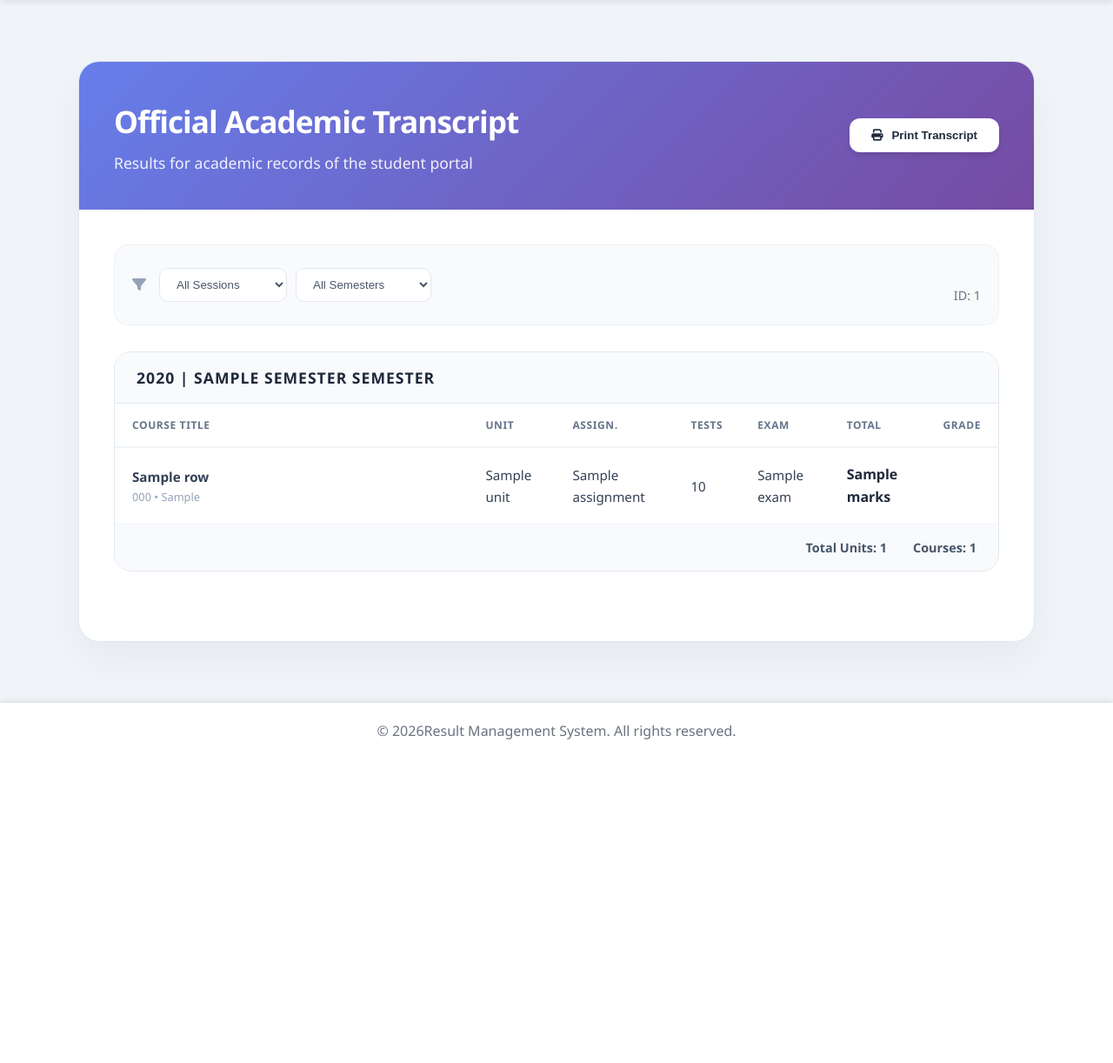
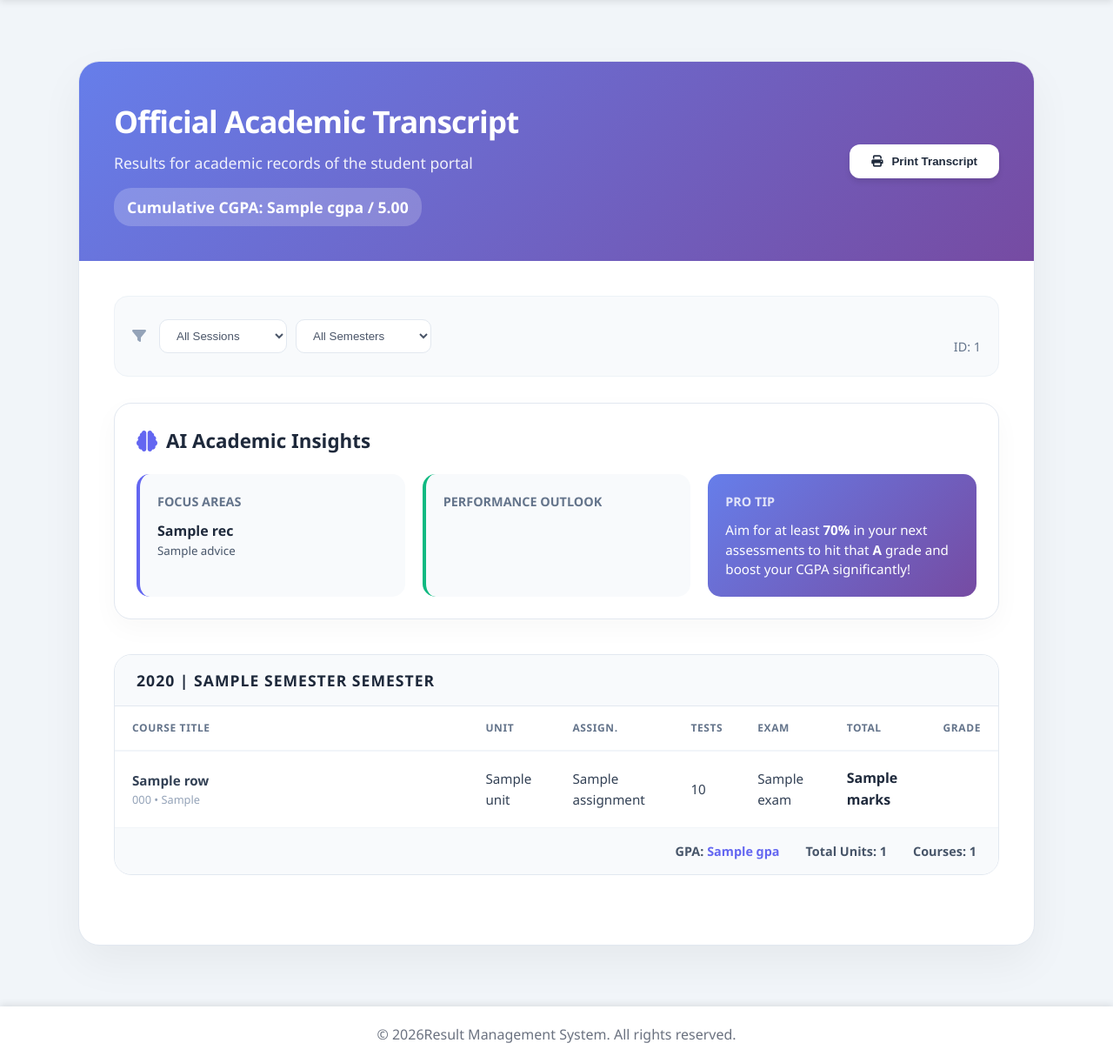
Before and after one commit to Mikel005/Result-Management-System, a Flask app: template templates/student_my_results.html in a window 1280 px wide. Shown: the part 101-1323 px from the top of the page at 87% size. Before the commit the page ends 951 px from the top, so only its background shows below. Run offline with Flask 3, Linux system fonts and the light colour scheme; a user stored in the database is signed in; the template is opened without the code that fills it: most values are stand-ins (such as "Sample title", 1, 10 or a date in 2020); some libraries are stand-ins or nearby versions.

Commit message:
Implement Credit Load, CGPA calculation, and AI Insight enhancements for students and admins

```diff
--- a/ai_engine.py
+++ b/ai_engine.py
@@ -407,7 +407,7 @@ class AIEngine:
         SELECT s.student_id, s.name,
             AVG(r.marks) as avg_marks,
             COUNT(DISTINCT r.subject_code) as subjects_taken,
-            SUM(CASE WHEN r.grade IN ('A+', 'A') THEN 1 ELSE 0 END) as excellent_count,
+            SUM(CASE WHEN r.grade IN ('A') THEN 1 ELSE 0 END) as excellent_count,
             SUM(CASE WHEN r.marks < 50 THEN 1 ELSE 0 END) as failing_count
         FROM students s
         LEFT JOIN results r ON s.student_id = r.student_id AND r.status = 'approved'
--- a/app.py
+++ b/app.py
@@ -11,7 +11,7 @@ import io
 import urllib.parse
 from datetime import datetime
 import os
-from utils import calculate_grade
+from utils import calculate_grade, get_grade_points
 app = Flask(__name__)
 app.config['SECRET_KEY'] = os.environ.get('SECRET_KEY', 'dev-key-please-change')
 
@@ -483,23 +483,47 @@ def student_my_results():
 
     # Build a list for template consumption
     grouped_results = []
+    total_points = 0
+    total_cumulative_units = 0
+
     for (academic_year, semester), rows in sorted(grouped.items(), reverse=True):
-        total_courses = len(rows)
-        total_units = sum([int(r.get('unit') or 0) for r in rows])
+        semester_units = 0
+        semester_points = 0
+        for r in rows:
+            u = int(r.get('unit') or 0)
+            gp = get_grade_points(r.get('grade', 'F'))
+            semester_units += u
+            semester_points += (u * gp)
+
+        semester_gpa = round(semester_points / semester_units, 2) if semester_units > 0 else 0.00
+
+        total_points += semester_points
+        total_cumulative_units += semester_units
+
         grouped_results.append({
             'academic_year': academic_year,
             'semester': semester,
             'rows': rows,
-            'total_courses': total_courses,
-            'total_units': total_units
+            'total_courses': len(rows),
+            'total_units': semester_units,
+            'gpa': semester_gpa
         })
+
+    cgpa = round(total_points / total_cumulative_units, 2) if total_cumulative_units > 0 else 0.00
+
+    # Get AI Recommendations
+    ai_recommendations = ai_engine.generate_personalized_recommendations(student_id).get('recommendations', [])
+    ai_prediction = ai_engine.predict_performance(student_id).get('prediction', {})
 
     return render_template('student_my_results.html',
                          grouped_results=grouped_results,
                          sessions=sessions,
                          semesters=semesters,
                          selected_session=year_filter,
-                         selected_semester=semester_filter)
+                         selected_semester=semester_filter,
+                         cgpa=cgpa,
+                         ai_recommendations=ai_recommendations,
+                         ai_prediction=ai_prediction)
 
 @app.route('/student/logout')
 def student_logout():
@@ -551,17 +575,30 @@ def dashboard():
 
     db = get_db()
     c = db.cursor()
+
+    # Fetch stats
     c.execute("SELECT COUNT(*) FROM students")
-    student_count = c.fetchone()[0]
+    total_students = c.fetchone()[0]
+
     c.execute("SELECT COUNT(*) FROM subjects")
-    subject_count = c.fetchone()[0]
+    total_subjects = c.fetchone()[0]
+
     c.execute("SELECT COUNT(*) FROM results")
-    result_count = c.fetchone()[0]
-    c.execute("SELECT COUNT(*) FROM users")
-    user_count = c.fetchone()[0]
-
-    return render_template('dashboard.html', student_count=student_count,
-                         subject_count=subject_count, result_count=result_count, user_count=user_count)
+    total_results = c.fetchone()[0]
+
+    c.execute("SELECT COUNT(*) FROM results WHERE status='pending'")
+    pending_results = c.fetchone()[0]
+
+    # Fetch recent activities
+    c.execute("SELECT * FROM audit_log ORDER BY timestamp DESC LIMIT 10")
+    recent_activities = c.fetchall()
+
+    return render_template('dashboard.html',
+                         total_students=total_students,
+                         total_subjects=total_subjects,
+                         total_results=total_results,
+                         pending_results=pending_results,
+                         recent_activities=recent_activities)
 
 
 @app.route('/teacher/dashboard')
@@ -1250,11 +1287,13 @@ def add_subject():
         class_id = request.form['class_id']
         department_id = request.form['department_id']
 
+        unit = request.form['unit']
+
         try:
             db = get_db()
             c = db.cursor()
-            c.execute("INSERT INTO subjects (subject_code, subject_name, total_marks, class_id, department_id) VALUES (?, ?, ?, ?, ?)",
-                    (subject_code, subject_name, total_marks, class_id, department_id))
+            c.execute("INSERT INTO subjects (subject_code, subject_name, total_marks, class_id, department_id, unit) VALUES (?, ?, ?, ?, ?, ?)",
+                    (subject_code, subject_name, total_marks, class_id, department_id, unit))
             db.commit()
 
             log_action(session['username'], 'add_subject', f'Added subject: {subject_name} ({subject_code})')
@@ -1290,10 +1329,12 @@ def edit_subject(subject_code):
         class_id = request.form['class_id']
         department_id = request.form['department_id']
 
+        unit = request.form['unit']
+
         try:
-            c.execute("""UPDATE subjects SET subject_name=?, total_marks=?, class_id=?, department_id=?
+            c.execute("""UPDATE subjects SET subject_name=?, total_marks=?, class_id=?, department_id=?, unit=?
                         WHERE subject_code=?""",
-                    (subject_name, total_marks, class_id, department_id, subject_code))
+                    (subject_name, total_marks, class_id, department_id, unit, subject_code))
             db.commit()
 
             log_action(session['username'], 'edit_subject', f'Edited subject: {subject_name} ({subject_code})')
--- a/templates/add_subject.html
+++ b/templates/add_subject.html
@@ -49,6 +49,10 @@
                         {% endfor %}
                     </select>
                 </div>
+                <div class="form-group">
+                    <label for="unit">Credit Load (Units) *</label>
+                    <input type="number" id="unit" name="unit" required value="3" min="1">
+                </div>
             </div>
             <div class="form-actions">
                 <button type="submit" class="btn btn-primary">
--- a/templates/edit_subject.html
+++ b/templates/edit_subject.html
@@ -57,6 +57,10 @@
                         {% endfor %}
                     </select>
                 </div>
+                <div class="form-group">
+                    <label for="unit">Credit Load (Units) *</label>
+                    <input type="number" id="unit" name="unit" required value="{{ subject.unit or 3 }}" min="1">
+                </div>
             </div>
             <div class="form-actions">
                 <button type="submit" class="btn btn-primary">
--- a/templates/student_my_results.html
+++ b/templates/student_my_results.html
@@ -236,6 +236,12 @@
             <div class="header-info">
                 <h1>Official Academic Transcript</h1>
                 <p>Results for academic records of the student portal</p>
+                <div style="margin-top: 15px;">
+                    <span class="badge"
+                        style="background: rgba(255,255,255,0.2); padding: 8px 15px; font-size: 1.1rem;">
+                        Cumulative CGPA: <strong>{{ cgpa }}</strong> / 5.00
+                    </span>
+                </div>
             </div>
             <button onclick="window.print()" class="print-btn">
                 <i class="fas fa-print"></i> Print Transcript
@@ -267,6 +273,59 @@
                     <span style="color: #64748b; font-size: 0.9rem;">ID: {{ session.student_id }}</span>
                 </div>
             </div>
+
+            <!-- AI Academic Insights -->
+            {% if ai_recommendations or ai_prediction %}
+            <div class="ai-insights-section"
+                style="margin-bottom: 40px; background: #fff; padding: 25px; border-radius: 20px; border: 1px solid #e2e8f0; box-shadow: 0 10px 30px rgba(0,0,0,0.03);">
+                <div style="display: flex; align-items: center; gap: 10px; margin-bottom: 20px;">
+                    <i class="fas fa-brain" style="color: #6366f1; font-size: 1.5rem;"></i>
+                    <h2 style="margin: 0; font-size: 1.4rem; color: #1e293b;">AI Academic Insights</h2>
+                </div>
+
+                <div class="grid-3"
+                    style="display: grid; grid-template-columns: repeat(auto-fit, minmax(280px, 1fr)); gap: 20px;">
+                    {% if ai_recommendations %}
+                    <div class="insight-card-compact"
+                        style="background: #f8fafc; padding: 20px; border-radius: 15px; border-left: 4px solid #6366f1;">
+                        <h4 style="margin: 0 0 10px 0; font-size: 0.9rem; color: #64748b; text-transform: uppercase;">
+                            Focus Areas</h4>
+                        {% for rec in ai_recommendations[:2] %}
+                        <div style="margin-bottom: 10px;">
+                            <div style="font-weight: 700; color: #1e293b;">{{ rec.subject }}</div>
+                            <small style="color: #475569; display: block;">{{ rec.advice }}</small>
+                        </div>
+                        {% endfor %}
+                    </div>
+                    {% endif %}
+
+                    {% if ai_prediction %}
+                    <div class="insight-card-compact"
+                        style="background: #f8fafc; padding: 20px; border-radius: 15px; border-left: 4px solid #10b981;">
+                        <h4 style="margin: 0 0 10px 0; font-size: 0.9rem; color: #64748b; text-transform: uppercase;">
+                            Performance Outlook</h4>
+                        {% for subject, pred in ai_prediction.items() if loop.index <= 2 %} <div
+                            style="margin-bottom: 10px;">
+                            <div style="font-weight: 700; color: #1e293b;">{{ subject }}</div>
+                            <small style="color: #475569; display: block;">Predicted: <span
+                                    style="font-weight: 700; color: #059669;">{{ pred.predicted_marks }}</span> ({{
+                                pred.trend }})</small>
+                    </div>
+                    {% endfor %}
+                </div>
+                {% endif %}
+
+                <div class="insight-card-compact"
+                    style="background: var(--p-grad); padding: 20px; border-radius: 15px; color: white;">
+                    <h4 style="margin: 0 0 10px 0; font-size: 0.9rem; opacity: 0.8; text-transform: uppercase;">Pro Tip
+                    </h4>
+                    <p style="margin: 0; font-size: 0.95rem; line-height: 1.5;">Aim for at least <strong>70%</strong> in
+                        your next assessments to hit that <strong>A</strong> grade and boost your CGPA significantly!
+                    </p>
+                </div>
+            </div>
+        </div>
+        {% endif %}
 
         {% if grouped_results %}
         {% for group in grouped_results %}
@@ -308,6 +367,7 @@
                 </tbody>
             </table>
             <div class="summary-footer">
+                <span>GPA: <strong style="color: #6366f1;">{{ group.gpa }}</strong></span>
                 <span>Total Units: {{ group.total_units }}</span>
                 <span>Courses: {{ group.total_courses }}</span>
             </div>
```
Also changed, not shown: utils.py (+21 -7 lines), results.db. Lines whose indentation alone changed are shown as unchanged.
